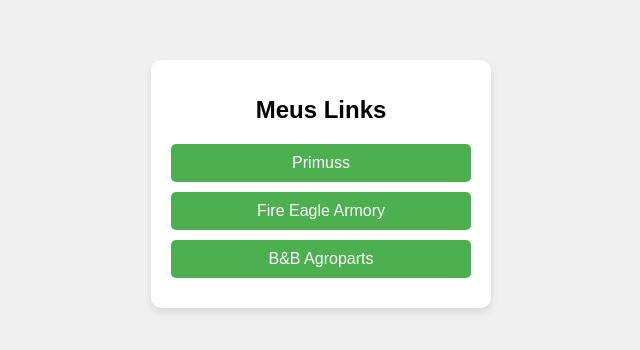
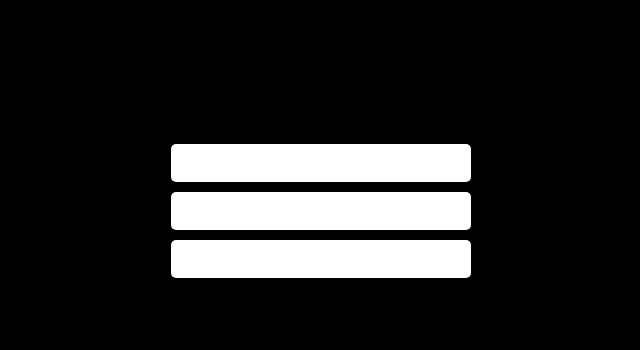
Before and after one commit to TIprimusscorp/LinkTreePrimusscorp, a plain HTML site: page index.html in a window 1280 px wide. Shown: the part 216-566 px from the top of the page, without its empty margins (319-959 px from the left). Drawn offline with Linux system fonts and the light colour scheme.

Commit message:
Update index.html

```diff
--- a/index.html
+++ b/index.html
@@ -3,7 +3,7 @@
 <head>
     <meta charset="UTF-8">
     <meta name="viewport" content="width=device-width, initial-scale=1.0">
-    <title>Meu Linktree</title>
+    <title>Linktree Primuss Corp</title>
     <style>
         body {
             font-family: Arial, sans-serif;
@@ -12,11 +12,11 @@
             align-items: center;
             height: 100vh;
             margin: 0;
-            background-color: #f0f0f0;
+            background-color: black;
         }
         .container {
             text-align: center;
-            background-color: white;
+            background-color:rgb (255, 255, 0);
             border-radius: 10px;
             padding: 20px;
             box-shadow: 0 4px 8px rgba(0, 0, 0, 0.1);
@@ -31,7 +31,7 @@
             display: block;
             padding: 10px;
             margin: 10px 0;
-            background-color: #4CAF50;
+            background-color: white;
             color: white;
             text-decoration: none;
             border-radius: 5px;
@@ -45,7 +45,7 @@
 </head>
 <body>
     <div class="container">
-        <h1>Meus Links</h1>
+        <h1>Links</h1>
         <a href="https://www.primuss.com.br/" class="link" target="_blank">Primuss</a>
         <a href="https://www.outroexemplo.com" class="link" target="_blank">Fire Eagle Armory</a>
         <a href="https://www.exemplo3.com" class="link" target="_blank">B&B Agroparts</a>
```
